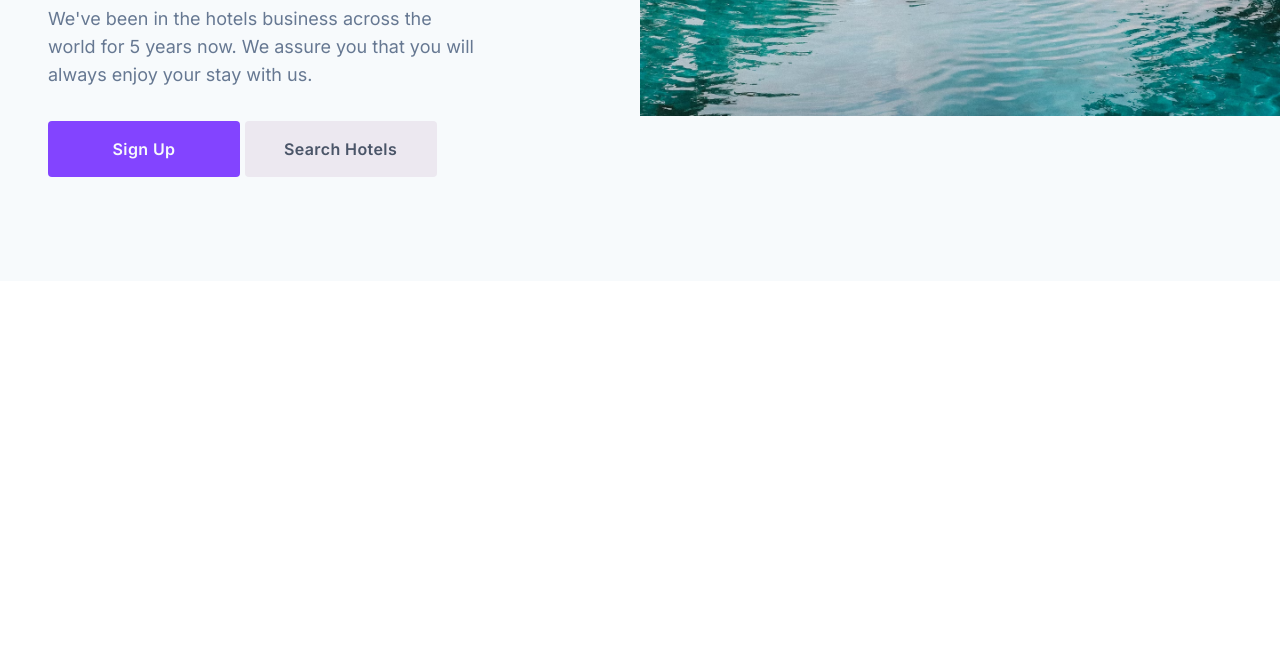
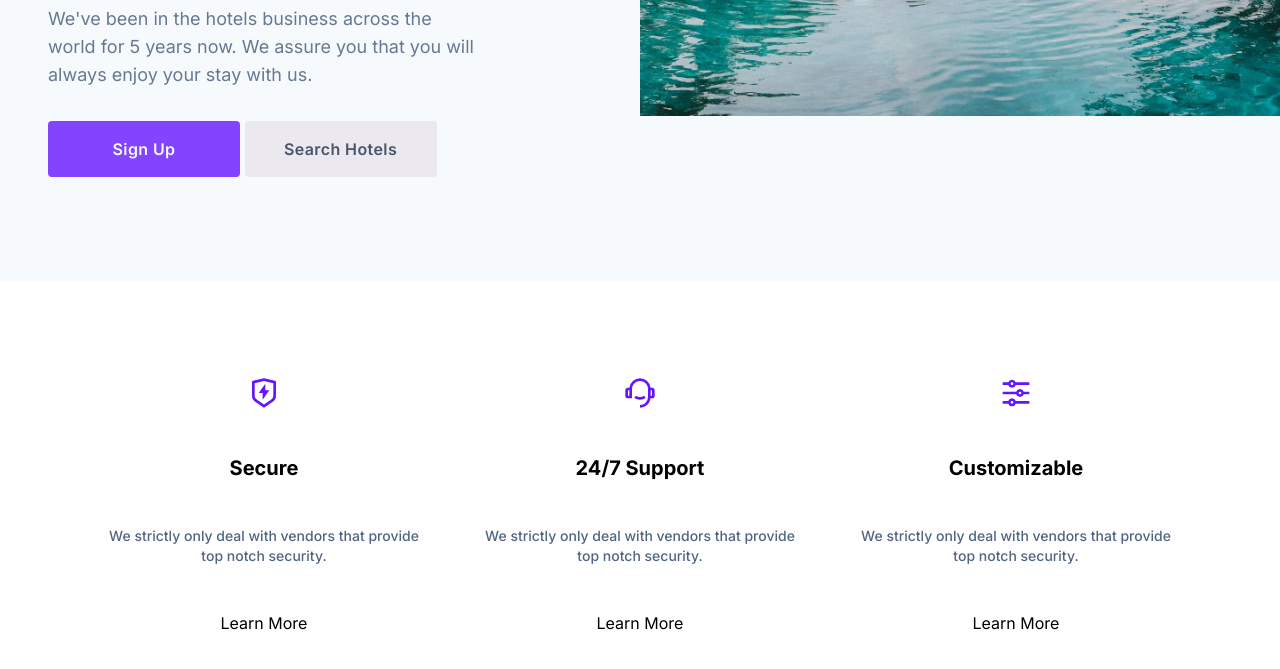
Before and after one commit to Max1irst/Tailwind-site, a website: page index.html in a window 1280 px wide. Shown: the part 339-1008 px from the top of the page. Before the commit the page ends 800 px from the top, so only its background shows below. Drawn offline with Linux system fonts and the light colour scheme.

Commit message:
second block

```diff
--- a/index.html
+++ b/index.html
@@ -9,7 +9,9 @@
     <link rel="stylesheet" href="./dist/output.css">
     <link rel="preconnect" href="https://fonts.googleapis.com">
     <link rel="preconnect" href="https://fonts.gstatic.com" crossorigin>
-    <link href="https://fonts.googleapis.com/css2?family=Inter:wght@200;400;500;600;700;800&family=Manrope:wght@400;600;700;800&display=swap" rel="stylesheet">
+    <link
+        href="https://fonts.googleapis.com/css2?family=Inter:wght@200;400;500;600;700;800&family=Manrope:wght@400;600;700;800&display=swap"
+        rel="stylesheet">
 </head>
 
 <body>
@@ -18,7 +20,7 @@
             <div class="w-1/2 pl-12 pt-8 pr-20">
                 <nav class="flex flex-row justify-between items-center transition-all">
                     <div class="flex flex-row items-center gap-4">
-                        <img class="w-[2.5rem] border-0 border-solid border-[#e5e7eb]" src="./images/logo.svg"
+                        <img class="w-[2.5rem] border-0 border-solid border-[#e5e7eb]" src="./images/icons/logo.svg"
                             alt="logo">
                         <a class="text-2xl font-black tracking-wide hover:text-[#8344ff] transition-all"
                             href="#">Treact</a>
@@ -43,12 +45,18 @@
                     </div>
                 </nav>
                 <div class="flex flex-col pr-20">
-                    <h1 class="pt-24 text-[#434d5c] text-5xl font-black">Find Perfect Hotels <span class="text-[#8344ff]">anywhere you go.</span></h1>
-                    <p class="text-lg pt-8 pb-8 text-[#667892]">We've been in the hotels business across the world for 5 years now. We assure you that you will
+                    <h1 class="pt-24 text-[#434d5c] text-5xl font-black">Find Perfect Hotels <span
+                            class="text-[#8344ff]">anywhere you go.</span></h1>
+                    <p class="text-lg pt-8 pb-8 text-[#667892]">We've been in the hotels business across the world for 5
+                        years now. We assure you that you will
                         always enjoy your stay with us.</p>
                     <div>
-                        <button class="bg-[#8344ff] text-[#f7fafc] w-48 tracking-wide text-center pt-4 pb-4 font-semibold rounded hover:bg-[#614794] transition-all">Sign Up</button>
-                        <button class="bg-[#ece8f0] text-[#4a5568] w-48 tracking-wide text-center pt-4 pb-4 font-semibold rounded hover:bg-[#d3cadb] transition-all">Search Hotels</button>
+                        <button
+                            class="bg-[#8344ff] text-[#f7fafc] w-48 tracking-wide text-center pt-4 pb-4 font-semibold rounded hover:bg-[#614794] transition-all">Sign
+                            Up</button>
+                        <button
+                            class="bg-[#ece8f0] text-[#4a5568] w-48 tracking-wide text-center pt-4 pb-4 font-semibold rounded hover:bg-[#d3cadb] transition-all">Search
+                            Hotels</button>
                     </div>
                 </div>
             </div>
@@ -57,7 +65,55 @@
             </div>
         </section>
     </header>
-    <main></main>
+    <main>
+        <section class="container-xl w-full h-[30.625rem]">
+            <div class="flex flex-row items-center justify-evenly px-12 py-24">
+                <div class="flex flex-col justify-between w-80 h-[16.125rem] items-center">
+                    <span>
+                        <img class="w-8" src="./images/icons/security.svg" alt="icon">
+                    </span>
+                    <span class="font-bold text-xl">
+                        Secure
+                    </span>
+                    <p class="text-sm text-[#506582] font-medium text-center">
+                        We strictly only deal with vendors that provide top notch security.
+
+                    </p>
+                    <span>
+                        <a href="#">Learn More</a>
+                    </span>
+                </div>
+                <div class="flex flex-col justify-between w-80 h-[16.125rem] items-center">
+                    <span>
+                        <img class="w-8" src="./images/icons/headphones.svg" alt="icon">
+                    </span>
+                    <span class="font-bold text-xl">
+                        24/7 Support
+                    </span>
+                    <p class="text-sm text-[#506582] font-medium text-center">
+                        We strictly only deal with vendors that provide top notch security.
+                    </p>
+                    <span>
+                        <a href="#">Learn More</a>
+                    </span>
+                </div>
+                <div class="flex flex-col justify-between w-80 h-[16.125rem] items-center">
+                    <span>
+                        <img class="w-8" src="./images/icons/controls.svg" alt="icon">
+                    </span>
+                    <span class="font-bold text-xl">
+                        Customizable
+                    </span>
+                    <p class="text-sm text-[#506582] font-medium text-center">
+                        We strictly only deal with vendors that provide top notch security.
+                    </p>
+                    <span>
+                        <a href="#">Learn More</a>
+                    </span>
+                </div>
+            </div>
+        </section>
+    </main>
     <footer></footer>
 </body>
 
```
Also changed, not shown: dist/output.css, images/icons/controls.svg (added), images/icons/headphones.svg (added), images/icons/logo.svg (renamed from images/logo.svg), images/icons/security.svg (added), 2 other files.
